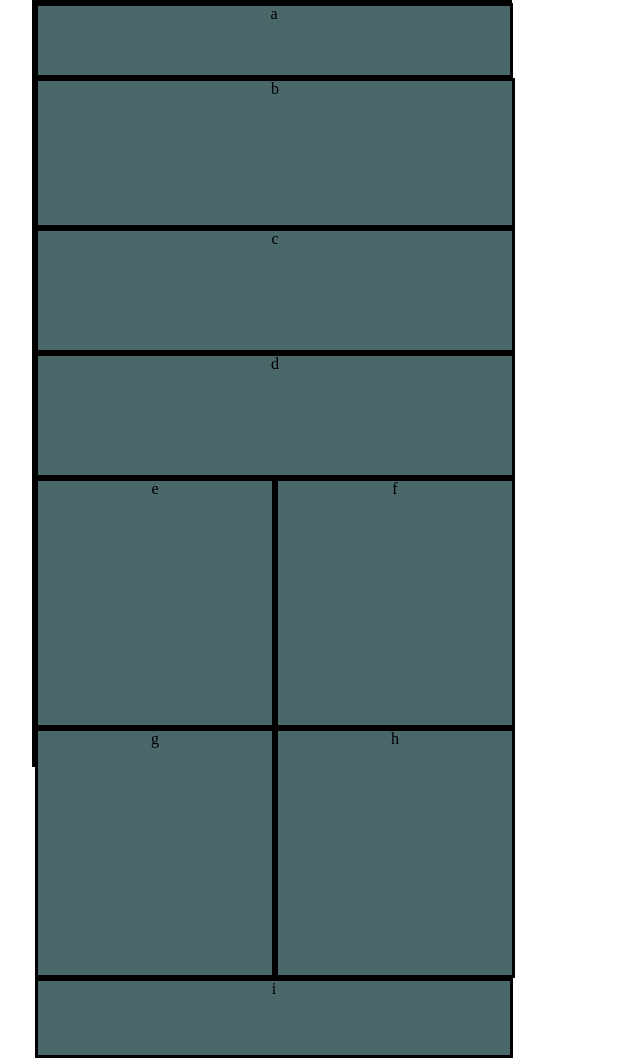
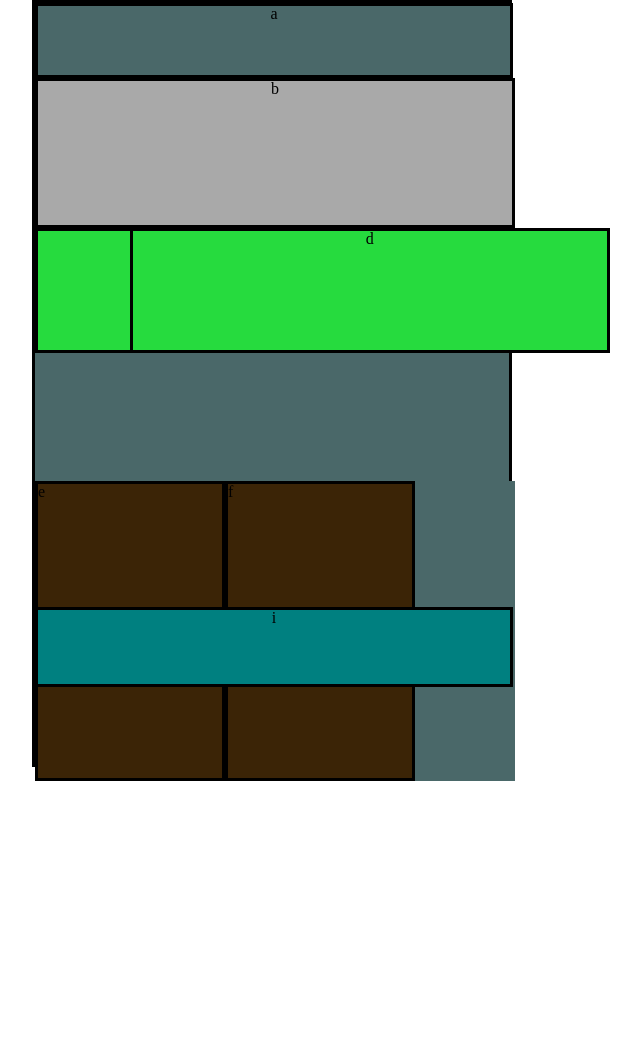
Before and after one commit to wala93/lab-01, a plain HTML site: page index.html in a window 768 px wide. Shown: the whole page, without its empty margins (112-753 px from the left). After the commit the page ends 800 px from the top, so only its background shows below. Drawn offline with Linux system fonts and the light colour scheme.

Commit message:
first try

```diff
--- a/css/layout.css
+++ b/css/layout.css
@@ -1,10 +1,25 @@
-@media (min-width:768px) and (max-width:960px) {
+@media (min-width:768px)
 
+{
+ .container{
+     display: flex;
+ flex-direction: column;
+ /* flex-wrap: wrap; */
 
+ }
+
+ .subcont
+ {
+
+    display: flex;
+ flex-direction:row;
+ flex-wrap: wrap;
+
+ }
 
    .header div {
-        width: 960px;
-        height: 100px;
+        width: 100vw;
+        height: 0.1041666666666667em;
     }
     /* .footer div {
         float: left;
@@ -13,17 +28,18 @@
     } */
 
 .first{
+
     float: left;
-    width: 200px;
-    height: 600px;
+    width: 0.390625em;
+    height: 0.625;
     border: black;
     border-style: solid;
-    background-color: darkgrey;
+    background-color: red
 }
 
 .same {
-    float: left;
-    width: 300px;
+    /* float: left; */
+    width: 0.390625em;
     height:200px;
     border: black;
     border-style: solid;
@@ -31,12 +47,13 @@ background-color: darkblue;}
 
 
 .one div , .two div {
+    /* display:flex; */
     height: 190px;
     width: 250px;
     float: left;
       border: black;
       border-style: solid;
-    background-color: cadetblue;}
+    background-color: rgb(238, 241, 14);}
 
 /*
 .f{  height: 250px;
@@ -64,7 +81,7 @@ background-color: darkblue;}
 
 .footer {
     width:760px;
-      float: left;
+      /* float: left; */
     height:150px;
     border: black;
     border-style: solid;
--- a/css/state.css
+++ b/css/state.css
@@ -0,0 +1,103 @@
+@media (min-width:600px) and (max-width:768px) {
+
+
+
+    .subcont{
+
+   display :grid;
+   grid-template-columns: 20% 80% ;
+
+    }
+
+    .subcont{
+        grid-column-start:2;
+        grid-column-end:3;
+
+        display: grid;
+        grid-template-rows: 25% 25% 25% 25%
+
+    }
+
+    .header div {
+         width: 100vw;
+         height: 100px;
+         background-color: darkred;
+     }
+     /* .footer div {
+         float: left;
+         width: 760;
+         height: 150px;
+     } */
+
+ .first{
+    grid-column-start:1;
+    grid-column-end:2;
+     /* float: left; */
+     width: 200px;
+     height: 600px;
+     border: black;
+     border-style: solid;
+     background-color: darkgrey;
+ }
+
+ .same {
+    grid-row-start:1;
+    grid-row-end:3;
+     /* float: left; */
+     width: 760px;
+     height:150px;
+     border: black;
+     border-style: solid;
+ background-color:rgb(38, 219, 62)}
+
+
+ .one div , .two div {
+    grid-row-start:3;
+    grid-row-end:4;
+    display: flex;
+    flex-direction: row;
+    flex-wrap: wrap;
+
+     height: 150px;
+     width: 190px;
+     /* float: left; */
+       border: black;
+       border-style: solid;
+     background-color: rgb(59, 36, 6);}
+
+ /*
+ .f{  height: 250px;
+         float:left;
+  width: 50%;
+     border: black;
+     border-style: solid;
+
+ }
+
+ .g{
+        height: 250px;
+     width: 50%;
+       float: left;
+       border: black;
+       border-style: solid;}
+
+       .h{
+           float:left;
+                  height: 250px;
+        width: 50%;
+         border: black;
+         border-style: solid;
+         } */
+
+ .footer {
+     width:760px;
+     grid-row-start:4;
+       /* float: left; */
+     height:150px;
+     border: black;
+     border-style: solid;
+     background-color:teal;
+ }
+
+
+ }
--- a/css/style.css
+++ b/css/style.css
@@ -1,4 +1,5 @@
-@import url('./css/layout.css');
+@import url('layout.css');
+@import url('state.css');
 
 
  body{width: 480px;
--- a/index.html
+++ b/index.html
@@ -1,5 +1,6 @@
 <!DOCTYPE html>
 <html lang="en">
+
 <head>
     <meta charset="UTF-8">
     <meta http-equiv="X-UA-Compatible" content="IE=edge">
@@ -8,15 +9,19 @@
     <link rel="stylesheet" href="./css/reset.css">
     <link rel="stylesheet" href="./css/style.css">
 </head>
+
 <body>
 
 
 
     <div class="header">a</div>
 
-<section class ="container">
+    <section class="container">
 
         <div class="first">b</div>
+
+        <div class="subcont">
+
             <div class="same">c</div>
             <div class="same">d</div>
 
@@ -34,9 +39,13 @@
                 </section>
             </div>
             <div class="footer">i</div>
+        </div>
 
     </section>
+
+
 </body>
+
 </html>
 
 </html>
```
Lines whose indentation alone changed are shown as unchanged.
